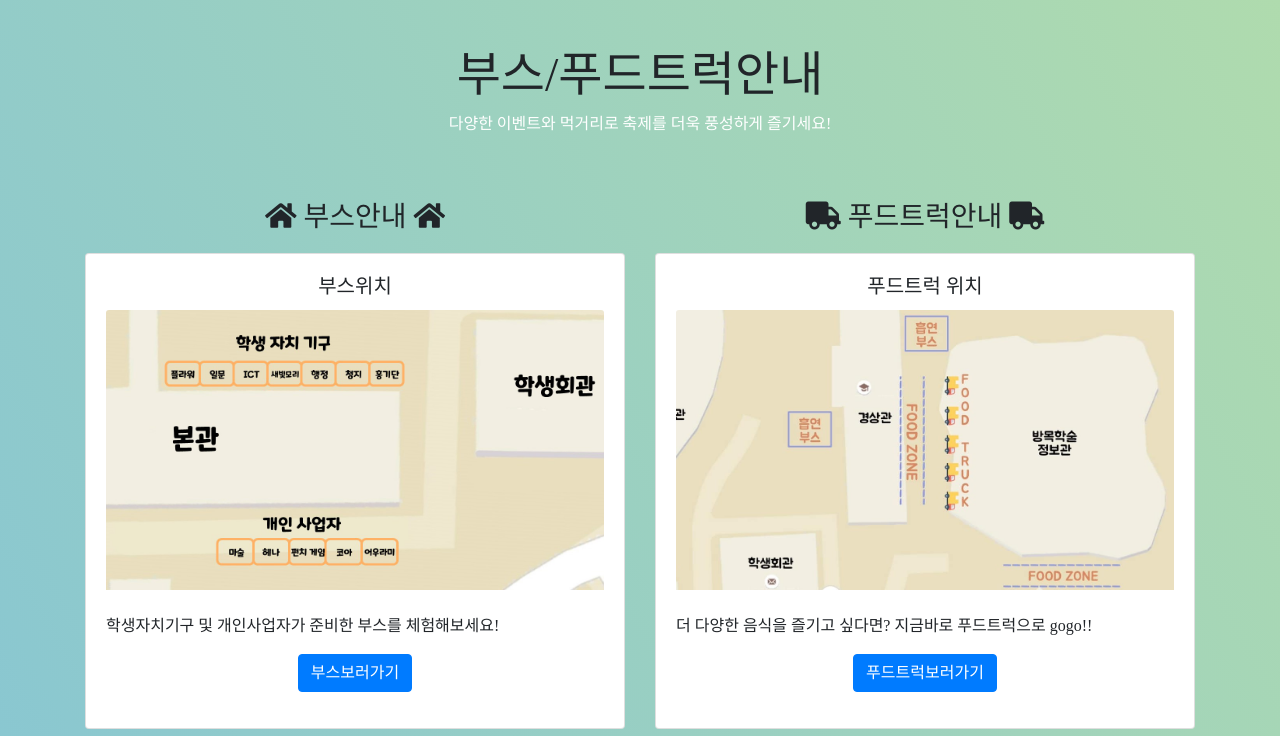
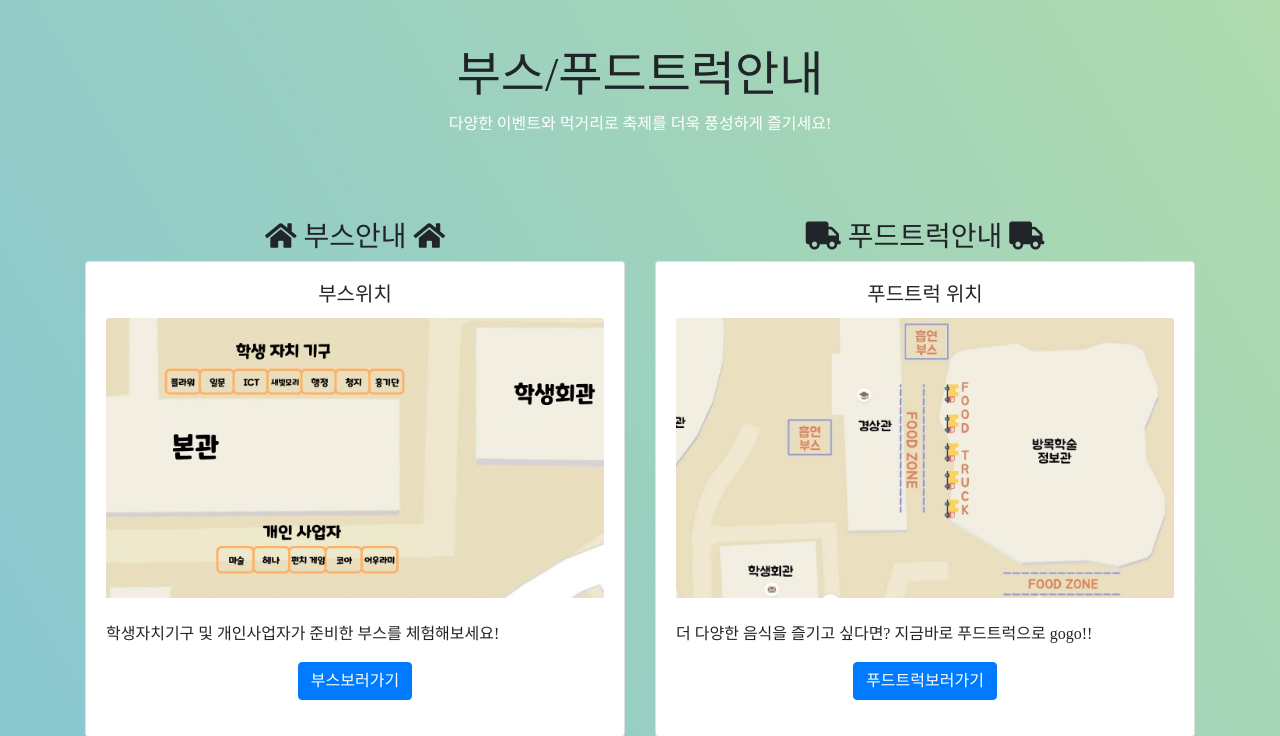
Before and after one commit to likelionmju/mju-festival-2019, a Django app: page / in a window 1280 px wide. Shown: the part 1541-2277 px from the top of the page. Run offline with Django 3.2, Linux system fonts and the light colour scheme; some libraries are stand-ins or nearby versions; some web fonts are replaced.

Commit message:
Modified CSS file

```diff
--- a/page/static/page/css/home.css
+++ b/page/static/page/css/home.css
@@ -84,5 +84,5 @@ footer.footer .social-link:hover {
 }
 
 h3 {
-  margin-bottom: 20px;
+  margin-top: 20px;
 }
```
